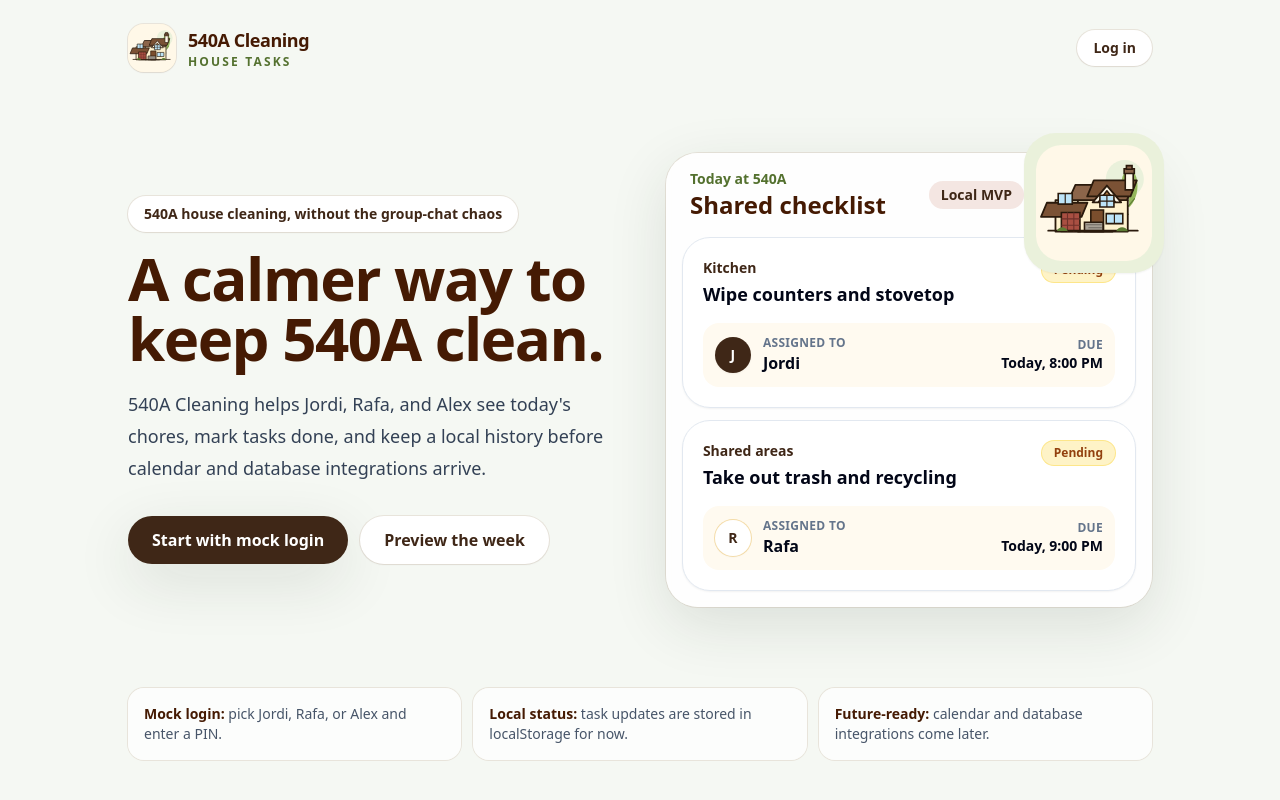
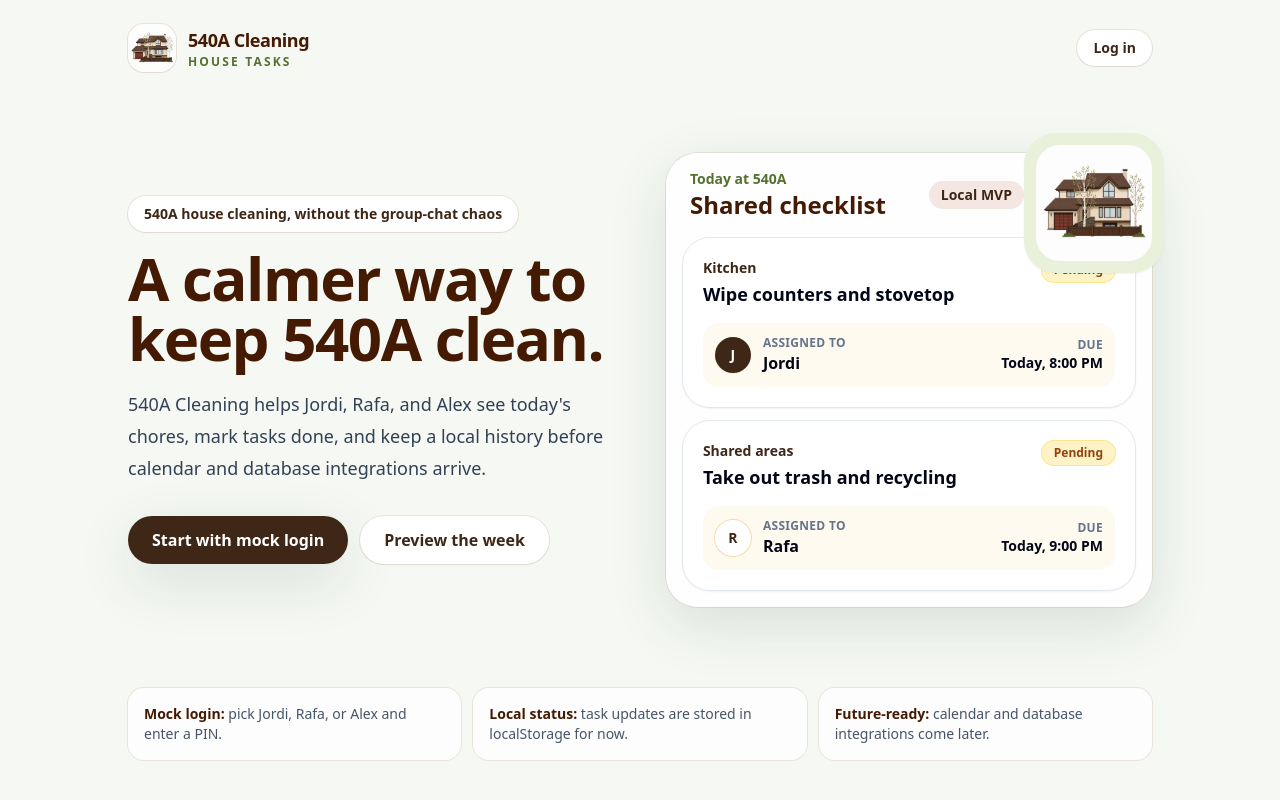
Before and after one commit to jordig20/house-tasks-app, a Next.js app: page / in a window 1280 px wide. Built offline with nearby package versions, Linux system fonts and the light colour scheme.

Commit message:
Update house logo

```diff
--- a/app/page.tsx
+++ b/app/page.tsx
@@ -34,7 +34,7 @@ export default function Home() {
 
           <div className="relative rounded-[2rem] bg-white/85 p-4 shadow-soft ring-1 ring-amber-900/10 backdrop-blur">
             <div className="absolute -right-3 -top-5 hidden rounded-[2rem] bg-olive-100 p-3 shadow-sm sm:block">
-              <Image src="/540a-house-logo.svg" alt="540A house illustration" width={116} height={116} className="rounded-3xl" priority />
+              <Image src="/540A_logo.png" alt="540A house illustration" width={116} height={116} className="rounded-3xl" priority />
             </div>
             <div className="mb-4 flex items-center justify-between px-2 sm:pr-28">
               <div>
--- a/components/brand-logo.tsx
+++ b/components/brand-logo.tsx
@@ -5,7 +5,7 @@ export function BrandLogo({ compact = false }: { compact?: boolean }) {
   return (
     <Link href="/" className="flex items-center gap-3 rounded-full focus:outline-none focus:ring-2 focus:ring-amber-700/30">
       <span className="relative flex h-12 w-12 shrink-0 overflow-hidden rounded-2xl bg-cream-100 shadow-sm ring-1 ring-amber-900/10">
-        <Image src="/540a-house-logo.svg" alt="540A Cleaning house logo" fill className="object-cover" priority />
+        <Image src="/540A_logo.png" alt="540A Cleaning house logo" fill className="object-cover" priority />
       </span>
       {!compact ? (
         <span className="leading-tight">
```
Also changed, not shown: public/540A_logo.png (added).
